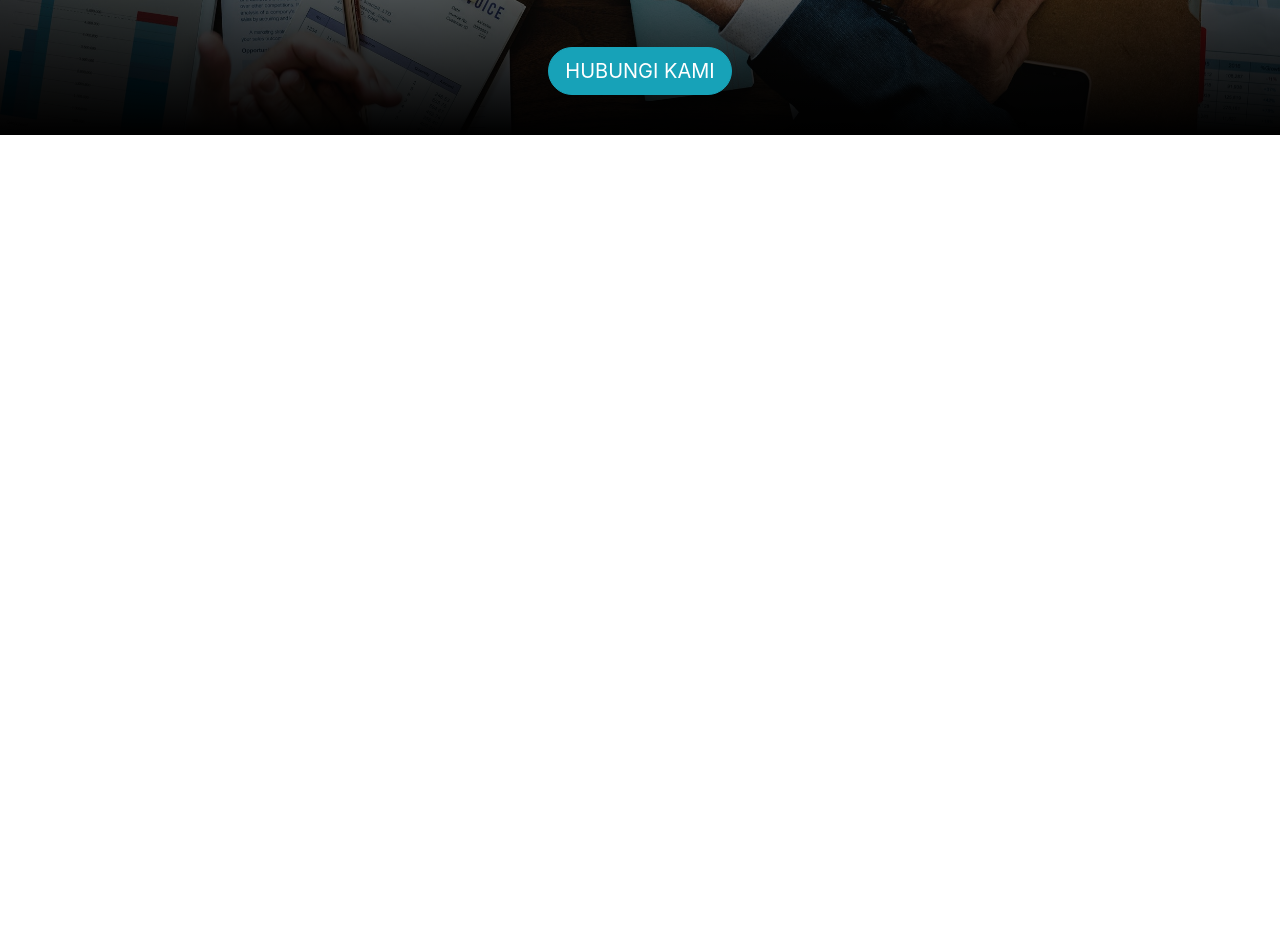
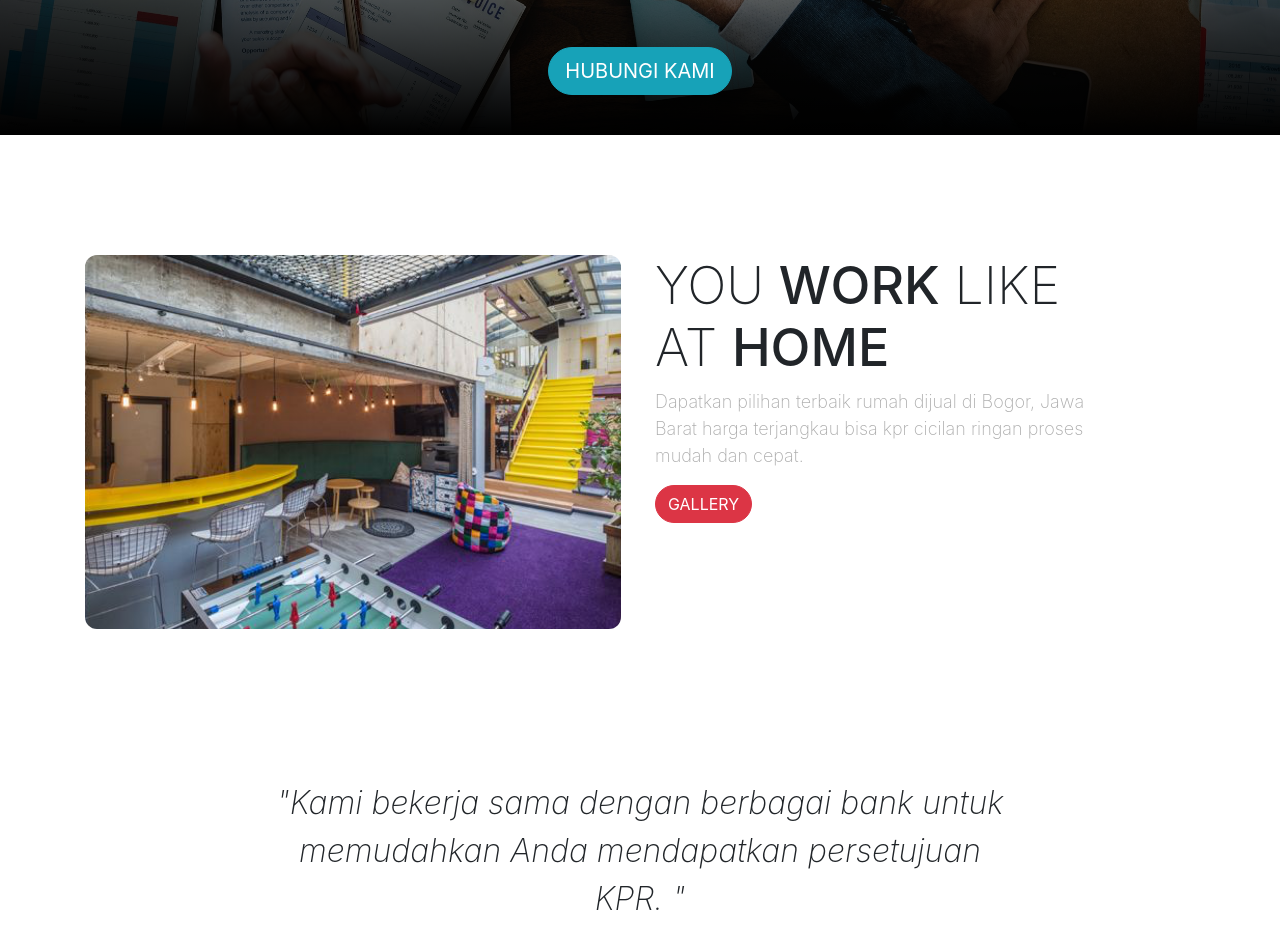
Before and after one commit to greenandararesidence/greenandararesidence.github.io, a plain HTML site: page index.html in a window 1280 px wide. Shown: the part 514-1462 px from the top of the page. Before the commit the page ends 800 px from the top, so only its background shows below. Drawn offline with nearby package versions, Linux system fonts and the light colour scheme; a web font is replaced by a local one.

Commit message:
Update index.html
berubah lagi

```diff
--- a/index.html
+++ b/index.html
@@ -48,7 +48,52 @@ k<!doctype html>
 
 
     <!-- container -->
+    <div class="container">
 
+      <!-- info panel -->
+
+
+      <!-- Workingspace -->
+      <div class="row workingspace">
+        <div class="col-lg-6">
+          <img src="img/workingspace.png" alt="Working Space" class="img-fluid">
+        </div>
+        <div class="col-lg-5">
+          <h2>You <span>Work</span> Like at <span>Home</span></h2>
+          <p>Dapatkan pilihan terbaik rumah dijual di Bogor, Jawa Barat harga terjangkau bisa kpr cicilan ringan proses mudah dan cepat.</p>
+          <a href="#" class="btn btn-danger tombol">Gallery</a>
+        </div>
+      </div>
+      <!-- akhir Workingspace -->
+
+
+      <!-- Testimonial -->
+      <section class="testimonial">
+        <div class="row justify-content-center">
+          <div class="col-lg-8">
+            <p>"Kami bekerja sama dengan berbagai bank untuk memudahkan Anda mendapatkan persetujuan KPR.
+
+              "</p>
+          </div>
+        </div>
+        <!-- <div class="row justify-content-center">
+          <div class="col-lg-6 justify-content-center d-flex">
+            <img src="img/img1.png" alt="Testimonial 1">
+            <img src="img/img2.png" alt="Testimonial 2" class="img-main">
+            <img src="img/img3.png" alt="Testimonial 3">
+          </div>
+        </div> -->
+        <!-- <div class="row justify-content-center info-text">
+          <div class="col-lg text-center">
+            <h5>Sunny Ye</h5>
+            <p>Designer</p>
+          </div>
+        </div> -->
+      </section>
+      <!-- akhir Testimonial -->
+
+
+    </div>
     <!-- akhir container -->
 
 
```
